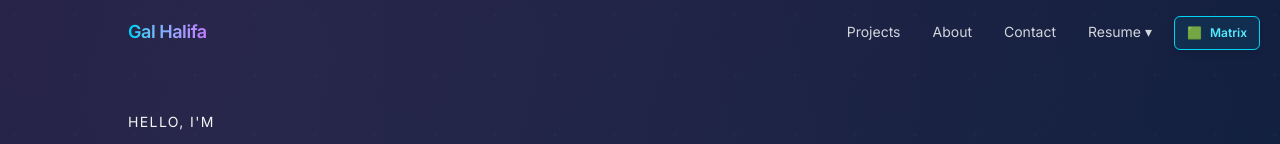
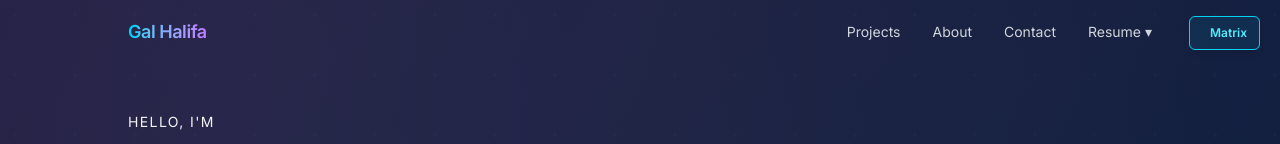
Before and after one commit to GalHalifa6/Portfolio, a Next.js app: page / in a window 1280 px wide. Shown: the top 144 px of the page. Built offline with nearby package versions, Linux system fonts and the light colour scheme.

Commit message:
back to old version

```diff
--- a/src/components/ClientLayoutWrapper.tsx
+++ b/src/components/ClientLayoutWrapper.tsx
@@ -87,7 +87,7 @@ export default function ClientLayoutWrapper({ children }: { children: React.Reac
           </>
         ) : (
           <>
-            <span className="animate-pulse">🟩</span>
+            <span className="animate-pulse">{}</span>
             Matrix
           </>
         )}
```
